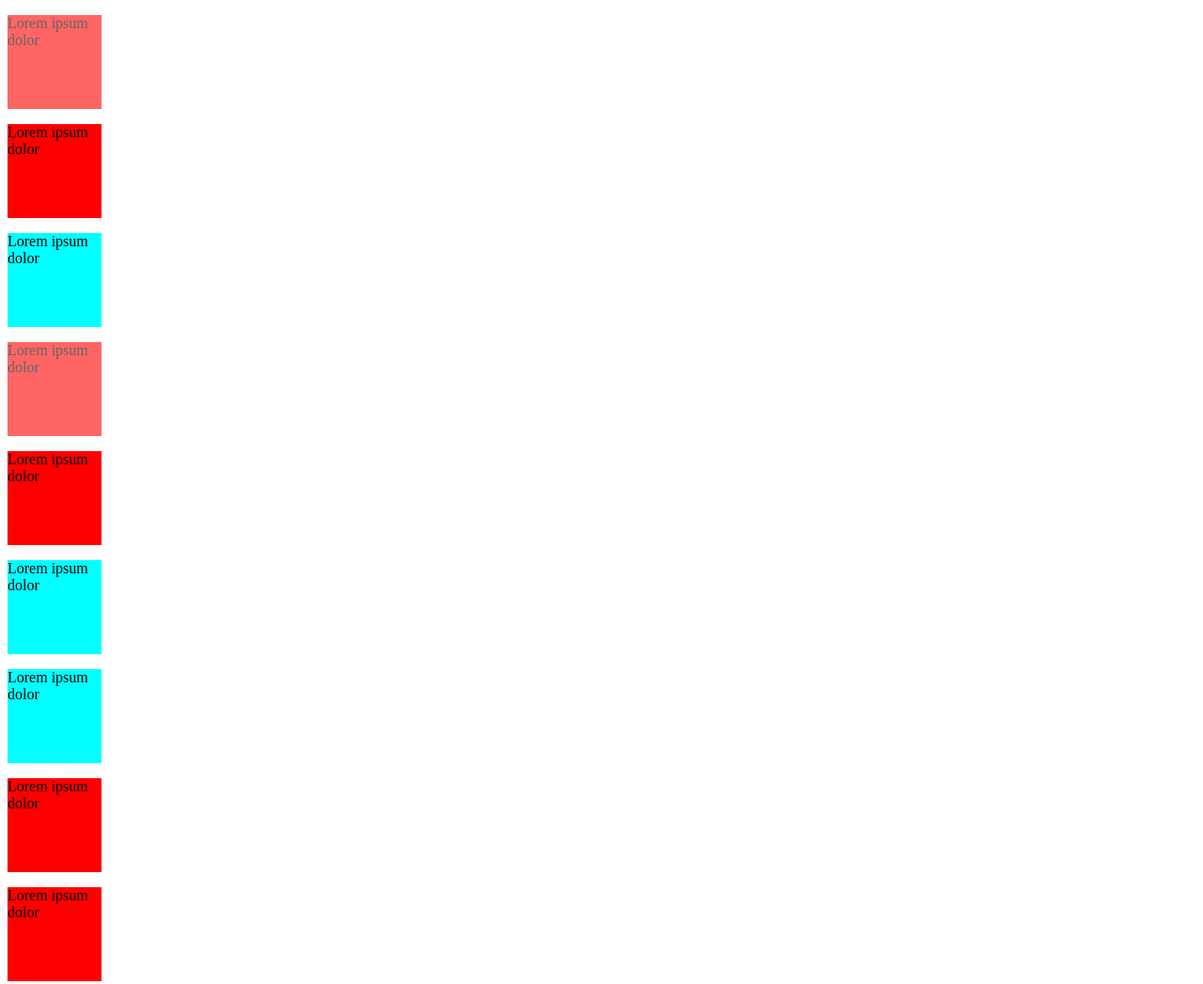
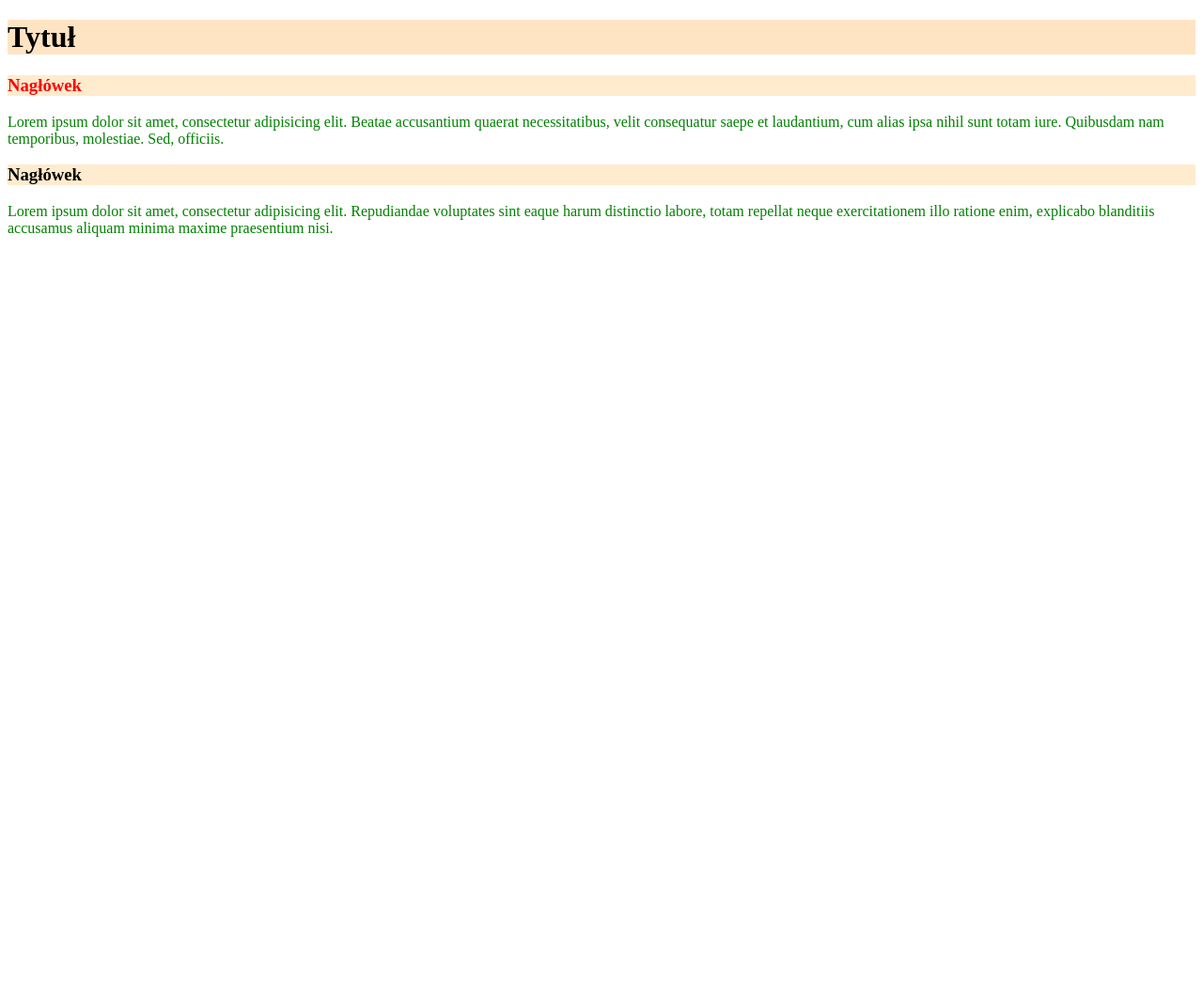
Before and after one commit to rhesyen/HTML-CSS-basics, a plain HTML site: page index.html in a window 1280 px wide. Shown: the top 1047 px of the page at 94% size. After the commit the page ends 800 px from the top, so only its background shows below. Drawn offline with Linux system fonts and the light colour scheme.

Commit message:
22-css-selektory-css

```diff
--- a/index.html
+++ b/index.html
@@ -7,15 +7,12 @@
     <link rel="stylesheet" href="style.css">
 </head>
 <body>
-    <p class="par" id="opac">Lorem ipsum dolor</p>
-    <p class="par">Lorem ipsum dolor</p>
-    <p class="par" id="blue">Lorem ipsum dolor</p>
-    <p class="par" id="opac">Lorem ipsum dolor</p>
-    <p class="par">Lorem ipsum dolor</p>
-    <p class="par" id="blue">Lorem ipsum dolor</p>
-    <p class="par" id="blue">Lorem ipsum dolor</p>
-    <p class="par">Lorem ipsum dolor</p>
-    <p class="par">Lorem ipsum dolor</p>
-    <p class="par">Lorem ipsum dolor</p>
+    <h1 class="h1">Tytuł</h1>
+
+    <h3 class="h3">Nagłówek</h3>
+    <p class="text">Lorem ipsum dolor sit amet, consectetur adipisicing elit. Beatae accusantium quaerat necessitatibus, velit consequatur saepe et laudantium, cum alias ipsa nihil sunt totam iure. Quibusdam nam temporibus, molestiae. Sed, officiis.</p>
+
+    <h3 class="h3">Nagłówek</h3>
+    <p class="text">Lorem ipsum dolor sit amet, consectetur adipisicing elit. Repudiandae voluptates sint eaque harum distinctio labore, totam repellat neque exercitationem illo ratione enim, explicabo blanditiis accusamus aliquam minima maxime praesentium nisi.</p>
 </body>
 </html>
--- a/style.css
+++ b/style.css
@@ -1,13 +1,15 @@
-.par {
-    width: 100px;
-    height: 100px;
-    background-color: red;
+.text {
+    color: green;
 }
 
-#opac {
-    opacity: 0.6;
+.h1 {
+    background-color: bisque;
 }
 
-#blue {
-    background-color: aqua;
+.h3 {
+    background-color: blanchedalmond;
 }
+
+h1 + h3 {
+    color: red;
+}
```
